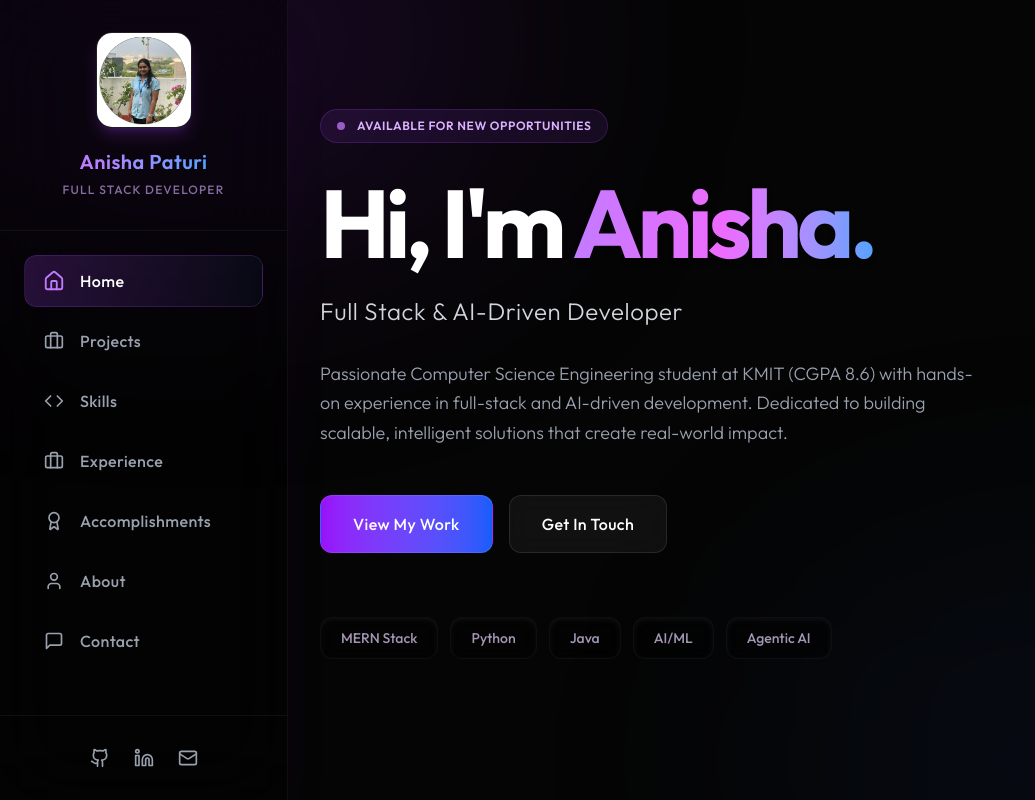
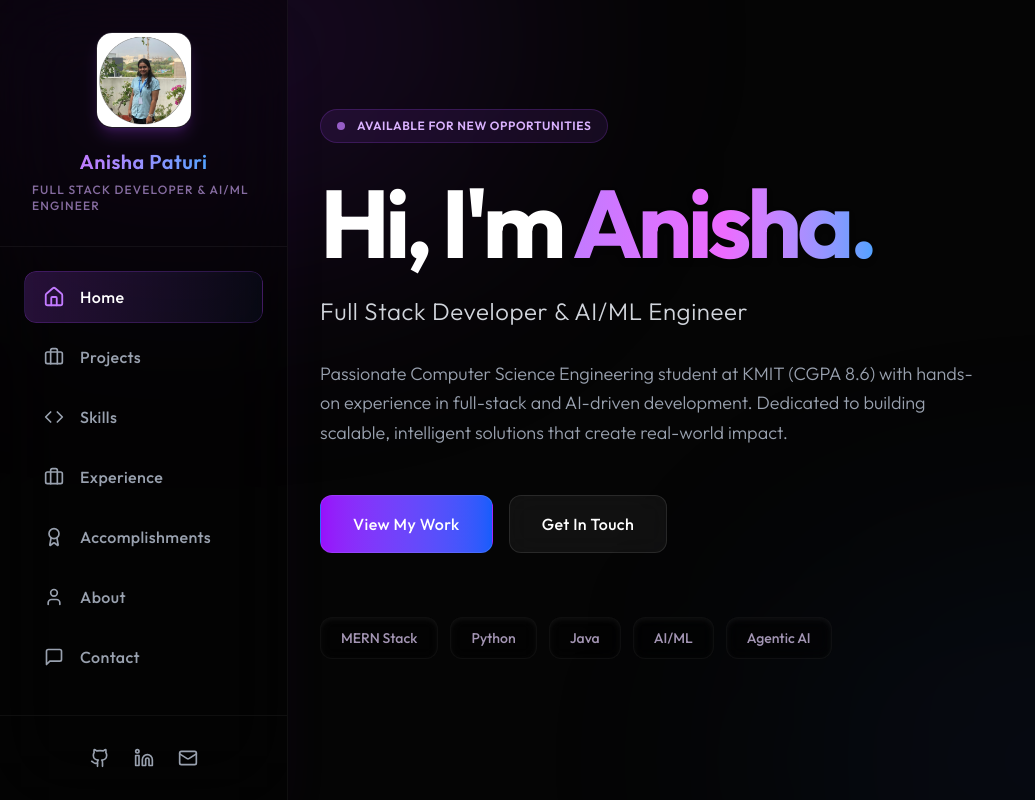
Before and after one commit to AnishaPaturi/Portfolio, a React (Vite) app: page / in a window 1280 px wide. Shown: the whole page, without its empty margins (0-1035 px from the left). Built offline with nearby package versions, Linux system fonts and the light colour scheme.

Commit message:
Update portfolio descriptions to reflect AI/ML engineering expertise

```diff
--- a/src/app/components/PortfolioOne.tsx
+++ b/src/app/components/PortfolioOne.tsx
@@ -108,7 +108,7 @@ export default function PortfolioOne() {
             Anisha Paturi
           </h1>
           <p className="text-xl text-gray-600 mb-8 max-w-2xl mx-auto">
-            Full Stack Developer & Problem Solver
+            Full Stack Developer & AI/ML Engineer
           </p>
           <p className="text-gray-500 mb-12 max-w-xl mx-auto">
             Passionate about creating innovative solutions that make a difference.
--- a/src/app/components/PortfolioThree.tsx
+++ b/src/app/components/PortfolioThree.tsx
@@ -391,7 +391,7 @@ export default function PortfolioThree() {
             className="size-24 rounded-2xl object-cover mb-5 border border-white/10 shadow-lg shadow-purple-500/20"
           />
           <h2 className="text-xl font-semibold tracking-wide bg-gradient-to-r from-purple-400 to-blue-400 bg-clip-text text-transparent">Anisha Paturi</h2>
-          <p className="text-xs text-purple-300/60 mt-1.5 font-medium tracking-widest uppercase">Full Stack Developer</p>
+          <p className="text-xs text-purple-300/60 mt-1.5 font-medium tracking-widest uppercase">Full Stack Developer & AI/ML Engineer</p>
         </div>
 
         <nav className="flex-1 p-6 space-y-2">
@@ -488,7 +488,7 @@ export default function PortfolioThree() {
                   initial={{ opacity: 0, y: 20 }} animate={{ opacity: 1, y: 0 }} transition={{ delay: 0.4 }}
                   className="text-2xl text-gray-300 mb-8 font-light tracking-wide"
                 >
-                  Full Stack & AI-Driven Developer
+                  Full Stack Developer & AI/ML Engineer
                 </motion.p>
                 <motion.p
                   initial={{ opacity: 0, y: 20 }} animate={{ opacity: 1, y: 0 }} transition={{ delay: 0.5 }}
--- a/src/app/components/PortfolioTwo.tsx
+++ b/src/app/components/PortfolioTwo.tsx
@@ -157,7 +157,7 @@ export default function PortfolioTwo() {
               </div>
               <h1 className="text-5xl mb-4">Anisha Paturi</h1>
               <p className="text-xl text-gray-600 mb-6">
-                Full Stack Developer passionate about building impactful applications
+                Full Stack Developer & AI/ML Engineer passionate about building impactful applications
               </p>
               <div className="flex items-center gap-4 mb-8">
                 <a
```
Also changed, not shown: assets/favicon.png.
